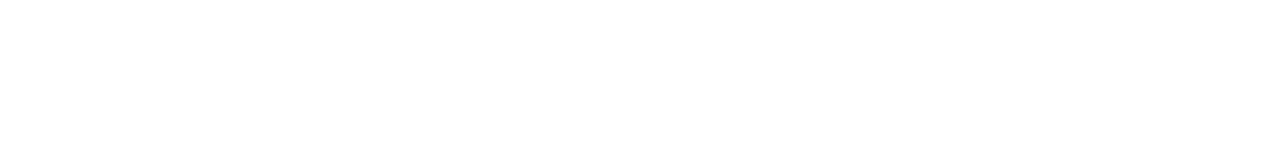
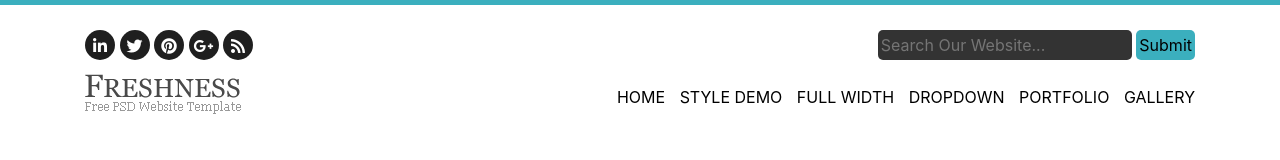
Before and after one commit to Halima-Ashraf/Psd-to-html-another, a plain HTML site: page index.html in a window 1280 px wide. Drawn offline with Linux system fonts and the light colour scheme.

Commit message:
Header done

```diff
--- a/css/style.css
+++ b/css/style.css
@@ -0,0 +1,22 @@
+*{padding: 0px;margin: 0px;}
+body{
+	padding: 0px;
+	margin: 0px;
+}
+.top_header{border-top: 5px solid #3bafbe; }
+.top_header .social_app{width: 100%;}
+.top_header .social_app ul{list-style-type: none; padding-top: 25px;}
+.top_header .social_app ul li{display: inline-block;height: 5px;}
+.top_header .social_app ul li a{background-color: #1f1f1f;color:#ffffff; height: 30px;width: 30px;border-radius: 100px; text-align: center; padding-top: 4px;display: block; }
+.social_app ul li a:hover{background-color:#ee802f;}
+
+/*right side*/
+.top_header .searce_button{text-align: right; margin-top: 25px;}
+.top_header .searce_button input{background-color: #333333;border-radius: 5px;border: none;padding: 3px;}
+.top_header .searce_button input[type="submit"]{background-color:#3bafbe;}
+
+.top_header .menu_bar{}
+.top_header .menu_bar ul{list-style-type: none;text-align: right;padding-top: 25px;}
+.top_header .menu_bar ul li{display: inline-block;padding-left: 10px;}
+.top_header .menu_bar ul li a{color: black;text-decoration: none;}
+.top_header .menu_bar ul li a:hover{color:#3bafbe; }
--- a/index.html
+++ b/index.html
@@ -33,6 +33,51 @@
 </head>
 
 <body>
+    <div class="top_header">
+        <div class="container">
+            <div class="row">
+                <div class="col-md-3">
+                    <div class="social_app">
+                        <ul>
+                        <li><a href=""><i class="fab fa-linkedin-in"></i></a></li>
+                        <li><a href=""><i class="fab fa-twitter"></i></a></li>
+                        <li><a href=""><i class="fab fa-pinterest"></i></a></li>
+                        <li><a href=""><i class="fab fa-google-plus-g"></i></a></li>
+                        <li><a href=""><i class="fas fa-rss"></i></a></li>
+                        </ul>
+
+                    </div>
+                    <img src="img/freshness.png" alt="logo">
+
+
+                </div>
+                <div class="col-md-9">
+                    <div class="searce_button">
+                        <form>
+                            <input type="text" placeholder="Search Our Website..." name="">
+                            <input type="Submit" placeholder="Search" name="" >
+                        </form>
+
+                    </div>
+                    <div class="menu_bar">
+                        <ul>
+                            <li><a href="">HOME</a></li>
+                            <li><a href="">STYLE DEMO</a></li>
+                            <li><a href="">FULL WIDTH</a></li>
+                            <li><a href="">DROPDOWN</a></li>
+                            <li><a href="">PORTFOLIO</a></li>
+                            <li><a href="">GALLERY</a></li>
+                        </ul>
+
+                    </div>
+
+                </div>
+
+            </div>
+
+        </div>
+
+    </div>
 
 
     <!--  ======================= Start Header Area ============================== -->
```
Also changed, not shown: img/freshness.png (added), img/monitor.png (added), 1 other file.
